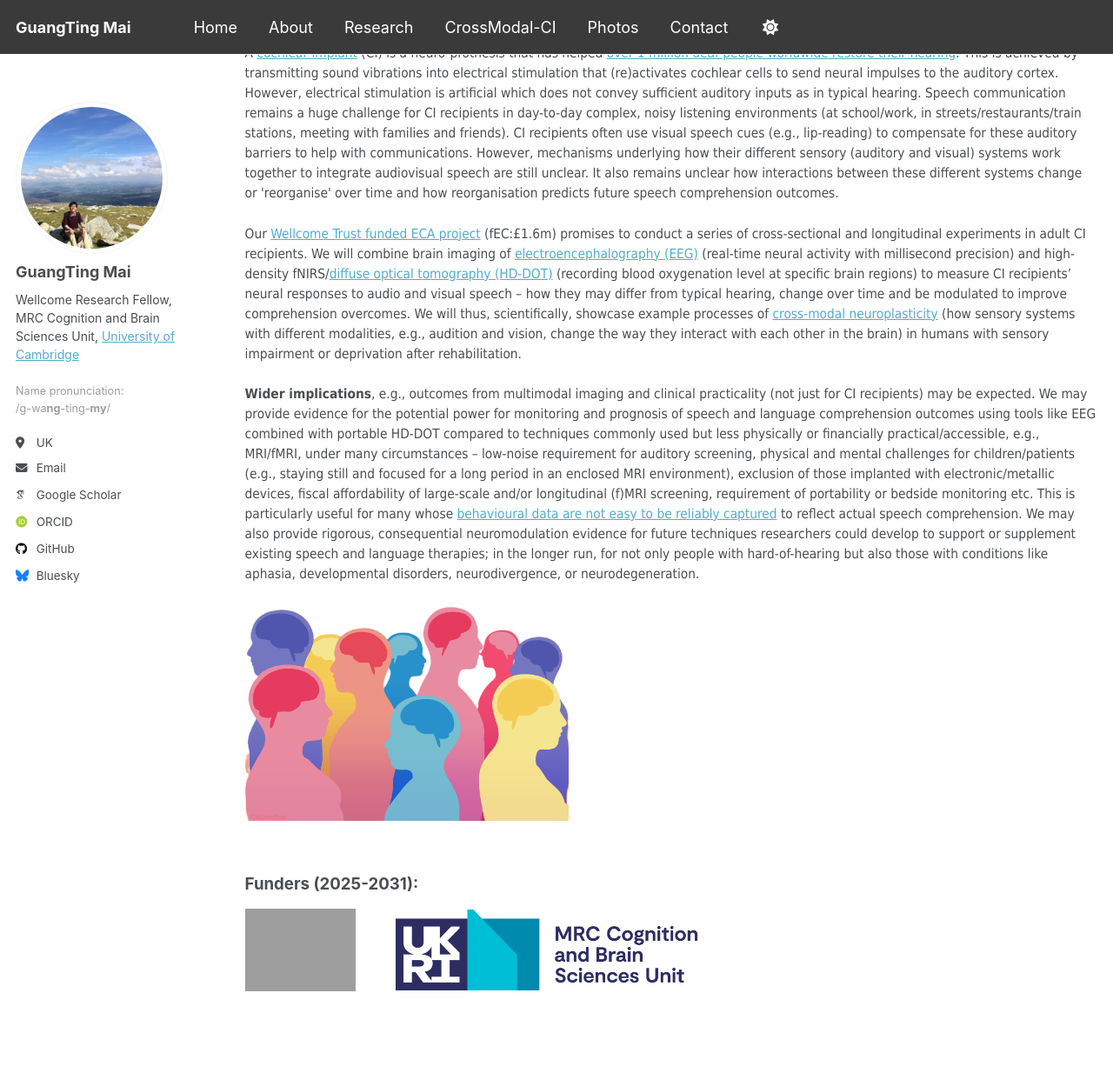
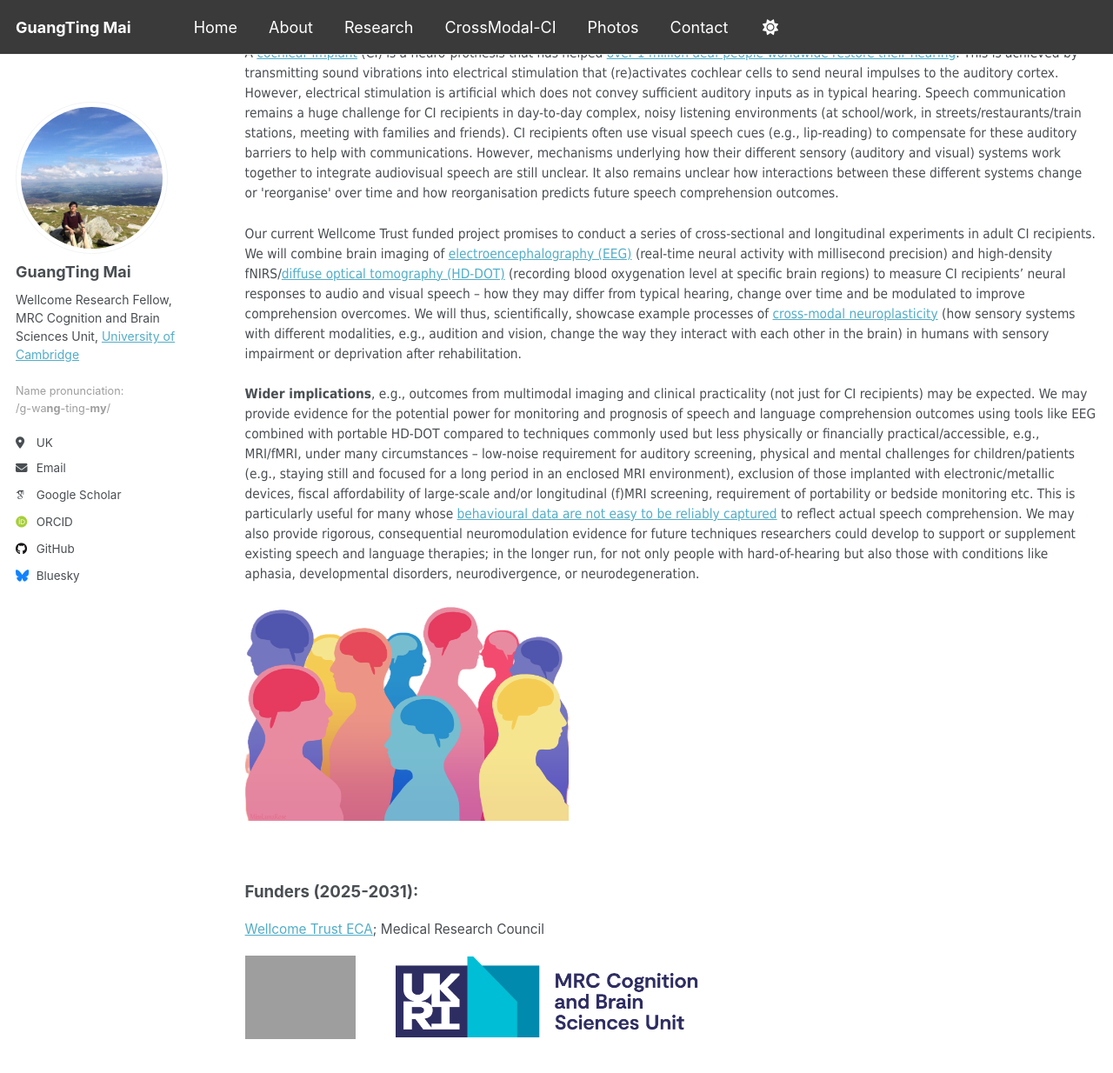
Before and after one commit to guangtingmai/guangtingmai.github.io, a Jekyll site: the page built from _pages/crossmodal-ci.html, in a window 1280 px wide and 1400 px high, scrolled down 354 px. Shown: the top 1234 px of the window at 87% size. Built offline with Jekyll 4.4.1, drawn with Linux system fonts in a browser that asks for light colours; some web fonts are replaced.

Commit message:
Update crossmodal-ci.html

```diff
--- a/_pages/crossmodal-ci.html
+++ b/_pages/crossmodal-ci.html
@@ -18,9 +18,9 @@ author_profile: true
   to compensate for these auditory barriers to help with communications. However, mechanisms underlying how their different sensory (auditory and visual)
   systems work together to integrate audiovisual speech are still unclear. It also remains unclear how interactions between these different systems change
   or 'reorganise' over time and how reorganisation predicts future speech comprehension outcomes.</span></p>
-<p><span style="font-size: 11.5pt;font-family: Tahoma;line-height: 1.5;display: block;margin-bottom: 0.35vh">Our <a href="https://wellcome.org/research-funding/funding-portfolio/funded-grants?f%5B0%5D=funding_scheme_grants_awarded%3AEarly-Career%20Awards">
-  Wellcome Trust funded ECA project</a> (fEC:£1.6m) promises to conduct a series of cross-sectional and longitudinal experiments in adult CI
-  recipients. We will combine brain imaging of <a href="https://en.wikipedia.org/wiki/Electroencephalography">electroencephalography (EEG)</a> (real-time neural activity with
+<p><span style="font-size: 11.5pt;font-family: Tahoma;line-height: 1.5;display: block;margin-bottom: 0.35vh">Our current Wellcome Trust funded project promises to conduct
+  a series of cross-sectional and longitudinal experiments in adult CI recipients. We will combine brain imaging
+  of <a href="https://en.wikipedia.org/wiki/Electroencephalography">electroencephalography (EEG)</a> (real-time neural activity with
   millisecond precision) and high-density fNIRS/<a href="https://www.cuh.nhs.uk/news/cutting-edge-baby-brain-scan-technology-is-world-first/">diffuse optical tomography (HD-DOT)</a> (recording
   blood oxygenation level at specific brain regions) to measure CI recipients’ neural responses to audio and visual speech – how they may differ from typical hearing,
   change over time and be modulated to improve comprehension overcomes. We will thus, scientifically, showcase example processes of
@@ -40,7 +40,8 @@ author_profile: true
   <img src="https://guangtingmai.github.io/images/diversity.png" width="38%">
 </p>
   <br>
-<p><span style="font-size: 14pt;line-height: 0.5;display: block;margin-bottom: 0.14vh"><strong>Funders (2025-2031):</strong></span></p>
+<p><span style="font-size: 14pt;line-height: 1.5;display: block;margin-bottom: 0.14vh"><strong>Funders (2025-2031):</strong></span></p>
+<p><span style="font-size: 11.5pt;line-height: 0.8;display: block;margin-bottom: 0.14vh"><a href="https://wellcome.org/research-funding/funding-portfolio/funded-grants?f%5B0%5D=funding_scheme_grants_awarded%3AEarly-Career%20Awards">Wellcome Trust ECA</a>; Medical Research Council</span></p>
 <p align="left">
   <img src="https://guangtingmai.github.io/images/wellcome trust.png" width="13%">
   &emsp;&emsp;
```
